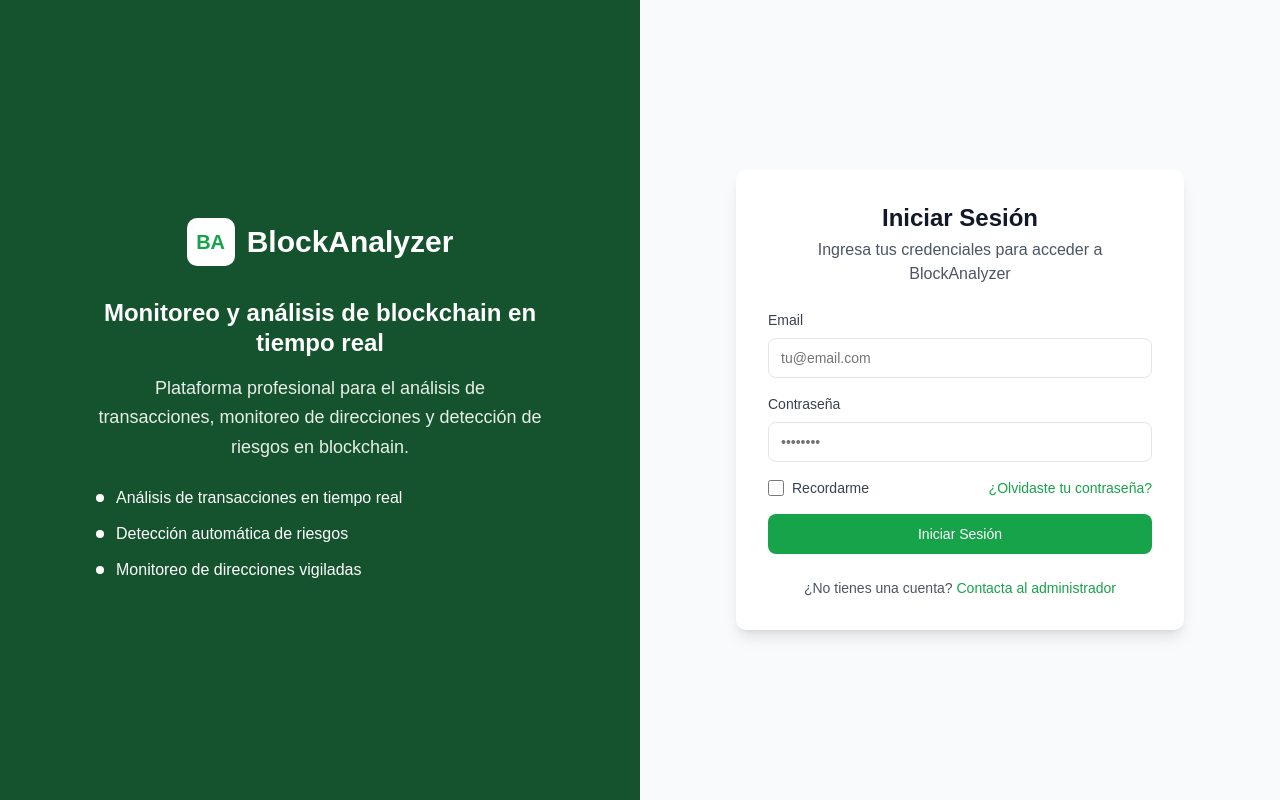
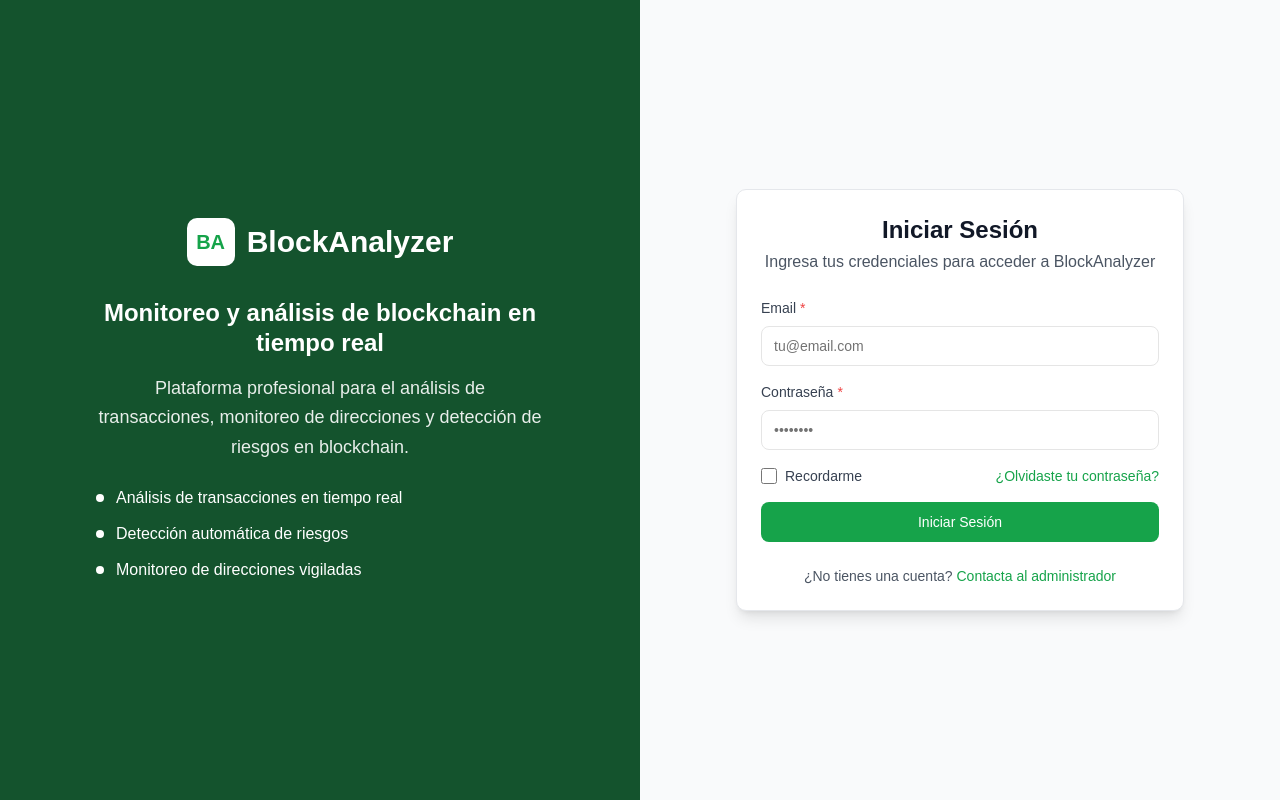
Before and after one commit to hibren/Programa-de-Trazabilidad-de-Criptomonedas-Orientado-a-Investigaciones-Forenses, a Next.js app in the folder frontend/: page /login in a window 1280 px wide. Built offline with nearby package versions, Linux system fonts and the light colour scheme.

Commit message:
nuevos elementos

```diff
--- a/frontend/app/login/page.jsx
+++ b/frontend/app/login/page.jsx
@@ -1,5 +1,8 @@
 import Button from "@/components/atoms/Button"
-import Input from "@/components/atoms/Input"
+import Checkbox from "@/components/atoms/Checkbox"
+import Card from "@/components/molecules/Card"
+import CardContent from "@/components/molecules/CardContent"
+import FormField from "@/components/molecules/FormField"
 
 export default function LoginPage() {
   return (
@@ -44,38 +47,37 @@ export default function LoginPage() {
 
       {/* Right Side - Login Form */}
       <div className="flex-1 flex items-center justify-center p-8 bg-gray-50">
-        <div className="w-full max-w-md bg-white rounded-lg shadow-lg p-8">
+        <div className="w-full max-w-md">
+          <Card shadow="lg">
+            <CardContent>
               <div className="space-y-1 mb-6">
                 <h2 className="text-2xl font-bold text-center text-gray-900">Iniciar Sesión</h2>
                 <p className="text-center text-gray-600">Ingresa tus credenciales para acceder a BlockAnalyzer</p>
               </div>
 
               <form className="space-y-4">
-            <div className="space-y-2">
-              <label htmlFor="email" className="block text-sm font-medium text-gray-700">
-                Email
-              </label>
-              <Input id="email" type="email" placeholder="tu@email.com" className="w-full" />
-            </div>
+                <FormField
+                  id="email"
+                  label="Email"
+                  type="email"
+                  placeholder="tu@email.com"
+                  required
+                />
 
-            <div className="space-y-2">
-              <label htmlFor="password" className="block text-sm font-medium text-gray-700">
-                Contraseña
-              </label>
-              <Input id="password" type="password" placeholder="••••••••" className="w-full" />
-            </div>
+                <FormField
+                  id="password"
+                  label="Contraseña"
+                  type="password"
+                  placeholder="••••••••"
+                  required
+                />
 
                 <div className="flex items-center justify-between">
-              <div className="flex items-center space-x-2">
-                <input
+                  <Checkbox
                     id="remember"
-                  type="checkbox"
-                  className="h-4 w-4 text-green-600 focus:ring-green-500 border-gray-300 rounded"
+                    label="Recordarme"
+                    variant="success"
                   />
-                <label htmlFor="remember" className="text-sm text-gray-700">
-                  Recordarme
-                </label>
-              </div>
                   <a href="#" className="text-sm text-green-600 hover:underline">
                     ¿Olvidaste tu contraseña?
                   </a>
@@ -92,6 +94,8 @@ export default function LoginPage() {
                   Contacta al administrador
                 </a>
               </div>
+            </CardContent>
+          </Card>
         </div>
       </div>
     </div>
--- /dev/null
+++ b/frontend/src/components/atoms/Checkbox.jsx
@@ -0,0 +1,39 @@
+import React from 'react'
+
+export default function Checkbox({
+  label,
+  variant = 'default',
+  className = '',
+  ...props
+}) {
+  const variantClasses = {
+    default: 'text-blue-600 focus:ring-blue-500',
+    success: 'text-green-600 focus:ring-green-500',
+    danger: 'text-red-600 focus:ring-red-500'
+  }
+
+  const checkboxClasses = `h-4 w-4 border-gray-300 rounded focus:ring-2 focus:ring-offset-2 ${variantClasses[variant]} ${className}`
+
+  if (label) {
+    return (
+      <div className="flex items-center space-x-2">
+        <input
+          type="checkbox"
+          className={checkboxClasses}
+          {...props}
+        />
+        <label htmlFor={props.id} className="text-sm text-gray-700 select-none cursor-pointer">
+          {label}
+        </label>
+      </div>
+    )
+  }
+
+  return (
+    <input
+      type="checkbox"
+      className={checkboxClasses}
+      {...props}
+    />
+  )
+}
--- /dev/null
+++ b/frontend/src/components/atoms/Label.jsx
@@ -0,0 +1,13 @@
+import React from 'react'
+
+export default function Label({ children, required, className = '', ...props }) {
+  return (
+    <label
+      className={`block text-sm font-medium text-gray-700 ${className}`}
+      {...props}
+    >
+      {children}
+      {required && <span className="text-red-500 ml-1">*</span>}
+    </label>
+  )
+}
--- /dev/null
+++ b/frontend/src/components/molecules/Card.jsx
@@ -0,0 +1,30 @@
+import React from 'react'
+
+export default function Card({
+  children,
+  className = '',
+  padding = 'md',
+  shadow = 'md'
+}) {
+  const paddingClasses = {
+    none: '',
+    sm: 'p-4',
+    md: 'p-6',
+    lg: 'p-8'
+  }
+
+  const shadowClasses = {
+    none: '',
+    sm: 'shadow-sm',
+    md: 'shadow-md',
+    lg: 'shadow-lg'
+  }
+
+  return (
+    <div
+      className={`bg-white rounded-lg border border-gray-200 ${paddingClasses[padding]} ${shadowClasses[shadow]} ${className}`}
+    >
+      {children}
+    </div>
+  )
+}
--- /dev/null
+++ b/frontend/src/components/molecules/CardContent.jsx
@@ -0,0 +1,9 @@
+import React from 'react'
+
+export default function CardContent({ children, className = '' }) {
+  return (
+    <div className={className}>
+      {children}
+    </div>
+  )
+}
--- /dev/null
+++ b/frontend/src/components/molecules/CardFooter.jsx
@@ -0,0 +1,9 @@
+import React from 'react'
+
+export default function CardFooter({ children, className = '' }) {
+  return (
+    <div className={`pt-4 border-t border-gray-200 mt-4 ${className}`}>
+      {children}
+    </div>
+  )
+}
--- /dev/null
+++ b/frontend/src/components/molecules/CardHeader.jsx
@@ -0,0 +1,9 @@
+import React from 'react'
+
+export default function CardHeader({ children, className = '' }) {
+  return (
+    <div className={`pb-4 border-b border-gray-200 mb-4 ${className}`}>
+      {children}
+    </div>
+  )
+}
--- /dev/null
+++ b/frontend/src/components/molecules/FormField.jsx
@@ -0,0 +1,33 @@
+import React from 'react'
+import Label from '../atoms/Label'
+import Input from '../atoms/Input'
+
+export default function FormField({
+  id,
+  label,
+  type = 'text',
+  placeholder,
+  required,
+  error,
+  className = '',
+  inputClassName = '',
+  ...props
+}) {
+  return (
+    <div className={`space-y-2 ${className}`}>
+      <Label htmlFor={id} required={required}>
+        {label}
+      </Label>
+      <Input
+        id={id}
+        type={type}
+        placeholder={placeholder}
+        className={`w-full ${error ? 'border-red-500 focus:ring-red-500' : ''} ${inputClassName}`}
+        {...props}
+      />
+      {error && (
+        <p className="text-sm text-red-600">{error}</p>
+      )}
+    </div>
+  )
+}
--- /dev/null
+++ b/frontend/src/components/molecules/StatsGrid.jsx
@@ -0,0 +1,28 @@
+import React from 'react'
+import StatCard from '../molecules/StatCard'
+
+export default function StatsGrid({
+  stats,
+  columns = 3,
+  className = ''
+}) {
+  const gridClasses = {
+    2: 'grid-cols-1 md:grid-cols-2',
+    3: 'grid-cols-1 md:grid-cols-2 lg:grid-cols-3',
+    4: 'grid-cols-1 md:grid-cols-2 lg:grid-cols-4'
+  }
+
+  return (
+    <div className={`grid gap-6 ${gridClasses[columns]} ${className}`}>
+      {stats.map((stat) => (
+        <StatCard
+          key={stat.id}
+          title={stat.title}
+          value={stat.value}
+          icon={stat.icon}
+          trend={stat.trend}
+        />
+      ))}
+    </div>
+  )
+}
```
Lines whose indentation alone changed are shown as unchanged.
